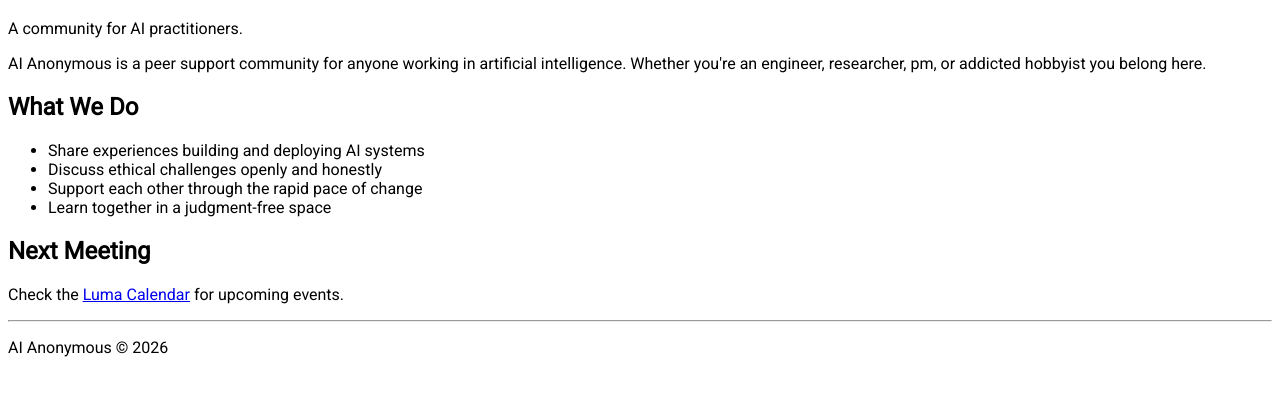
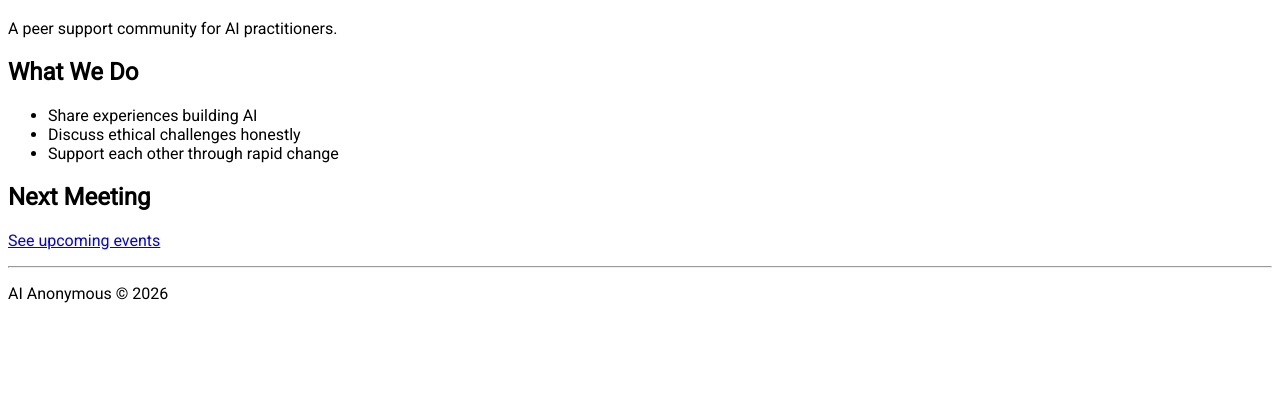
Before and after one commit to SteveChenDC/aianonymous, a plain HTML site: page index.html in a window 1280 px wide. Shown: the part 62-458 px from the top of the page. Drawn offline with Linux system fonts and the light colour scheme.

Commit message:
Simplify index.html copy for brevity
Co-Authored-By: Claude Opus 4.6 <noreply@anthropic.com>

```diff
--- a/index.html
+++ b/index.html
@@ -10,20 +10,17 @@
 <body>
 
 <h1>AI Anonymous</h1>
-<p>A community for AI practitioners.</p>
-
-<p>AI Anonymous is a peer support community for anyone working in artificial intelligence. Whether you're an engineer, researcher, pm, or addicted hobbyist you belong here.</p>
+<p>A peer support community for AI practitioners.</p>
 
 <h2>What We Do</h2>
 <ul>
-<li>Share experiences building and deploying AI systems</li>
-<li>Discuss ethical challenges openly and honestly</li>
-<li>Support each other through the rapid pace of change</li>
-<li>Learn together in a judgment-free space</li>
+<li>Share experiences building AI</li>
+<li>Discuss ethical challenges honestly</li>
+<li>Support each other through rapid change</li>
 </ul>
 
 <h2>Next Meeting</h2>
-<p>Check the <a href="https://luma.com/aianonymous">Luma Calendar</a> for upcoming events.</p>
+<p><a href="https://luma.com/aianonymous">See upcoming events</a></p>
 
 <hr>
 <footer>
```
